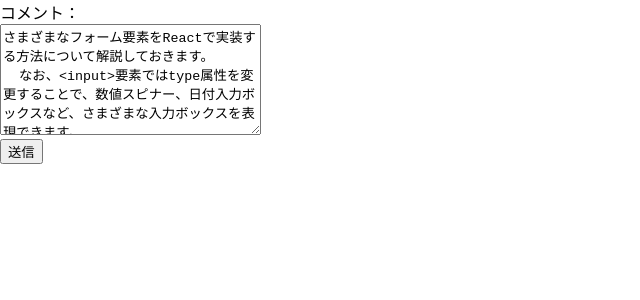
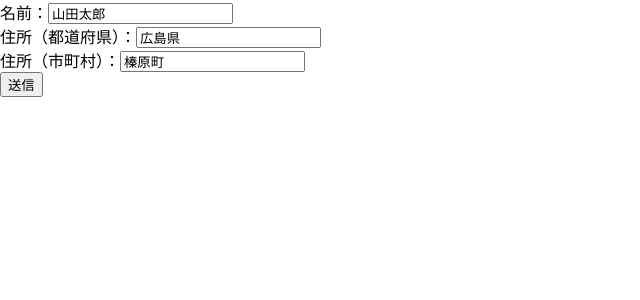
Before and after one commit to fuwa-syugyo/fuwafuwa_study, a React (Create React App) app in the folder react_jissen/my-react/: page / in a window 1280 px wide. Shown: the top 300 px of the page, without its empty margins (0-640 px from the left). Built offline with nearby package versions, Linux system fonts and the light colour scheme.

Commit message:
4-2-1 done

```diff
--- /dev/null
+++ b/react_jissen/my-react/src/StateNest.js
@@ -0,0 +1,56 @@
+import { useState } from 'react';
+
+export default function StateNest() {
+  const [form, setForm] = useState({
+    name: '山田太郎',
+    address: {
+      prefecture: '広島県',
+      city: '榛原町'
+    }
+  });
+
+  const handleForm = e => {
+    setForm({
+      ...form,
+      [e.target.name]: e.target.value
+    });
+  };
+
+  const handleFormNest = e => {
+    setForm({
+      ...form,
+      address: {
+        ...form.address,
+        [e.target.name]: e.target.value
+      }
+    });
+  };
+
+  const show = () => {
+    console.log(`${form.name}（${form.address.prefecture}・${form.address.city}）`);
+  };
+
+  return (
+    <form>
+      <div>
+        <label htmlFor="name">名前：</label>
+        <input id="name" name="name" type="text"
+          onChange={handleForm} value={form.name} />
+      </div>
+      <div>
+        <label htmlFor="prefecture">住所（都道府県）：</label>
+        <input id="prefecture" name="prefecture" type="text"
+          onChange={handleFormNest} value={form.address.prefecture} />
+      </div>
+      <div>
+        <label htmlFor="city">住所（市町村）：</label>
+        <input id="city" name="city" type="text"
+          onChange={handleFormNest} value={form.address.city} />
+      </div>
+      <div>
+        <button type="button" onClick={show}>
+          送信</button>
+      </div>
+    </form>
+  );
+}
--- a/react_jissen/my-react/src/index.js
+++ b/react_jissen/my-react/src/index.js
@@ -24,6 +24,7 @@
 import EventPassive from './EventPassive';
 import StateForm from './StateForm';
 import FormTextarea from './FormTextarea';
+import StateNest from './StateNest';
 
 const root = ReactDOM.createRoot(document.getElementById('root'));
 root.render(
@@ -136,8 +137,12 @@
 //   <StateForm />
 // )
 
+// root.render(
+//   <FormTextarea />
+// )
+
 root.render(
-  <FormTextarea />
+  < StateNest />
 )
 
 // If you want to start measuring performance in your app, pass a function
```
